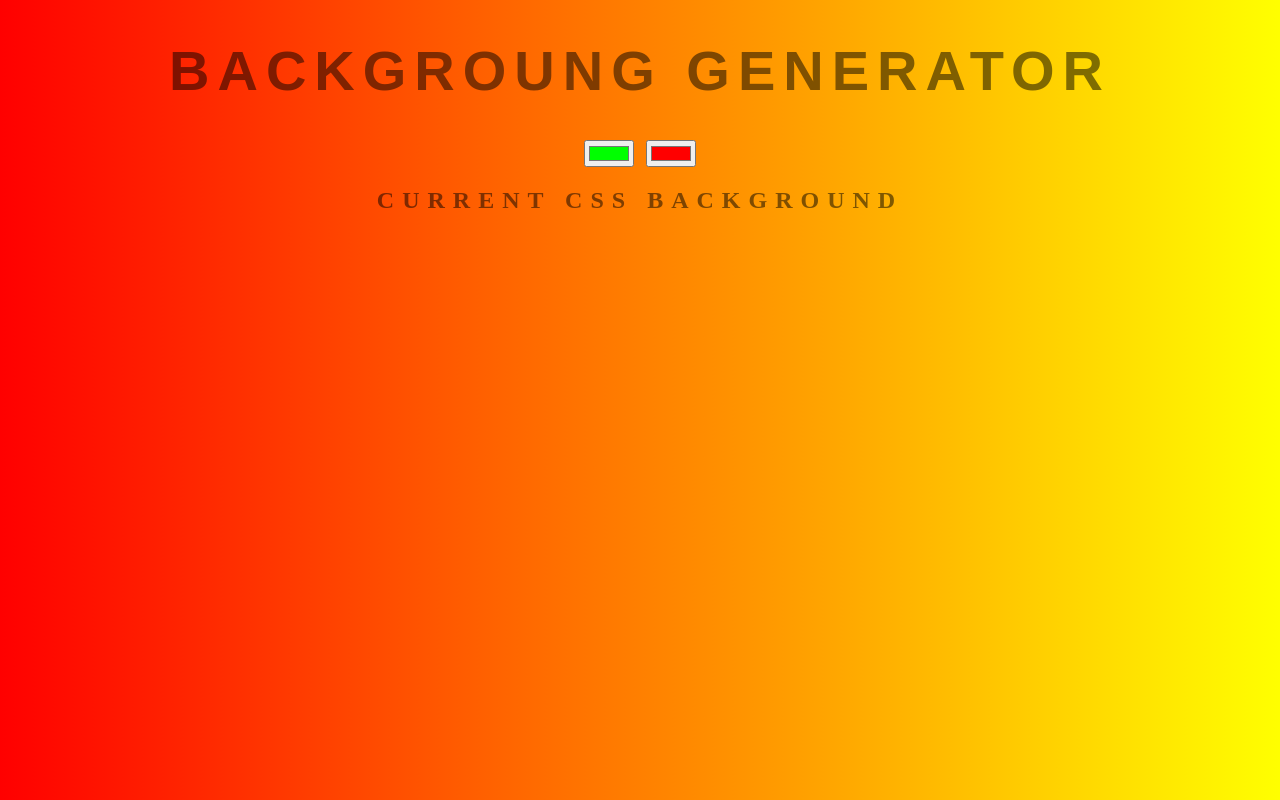
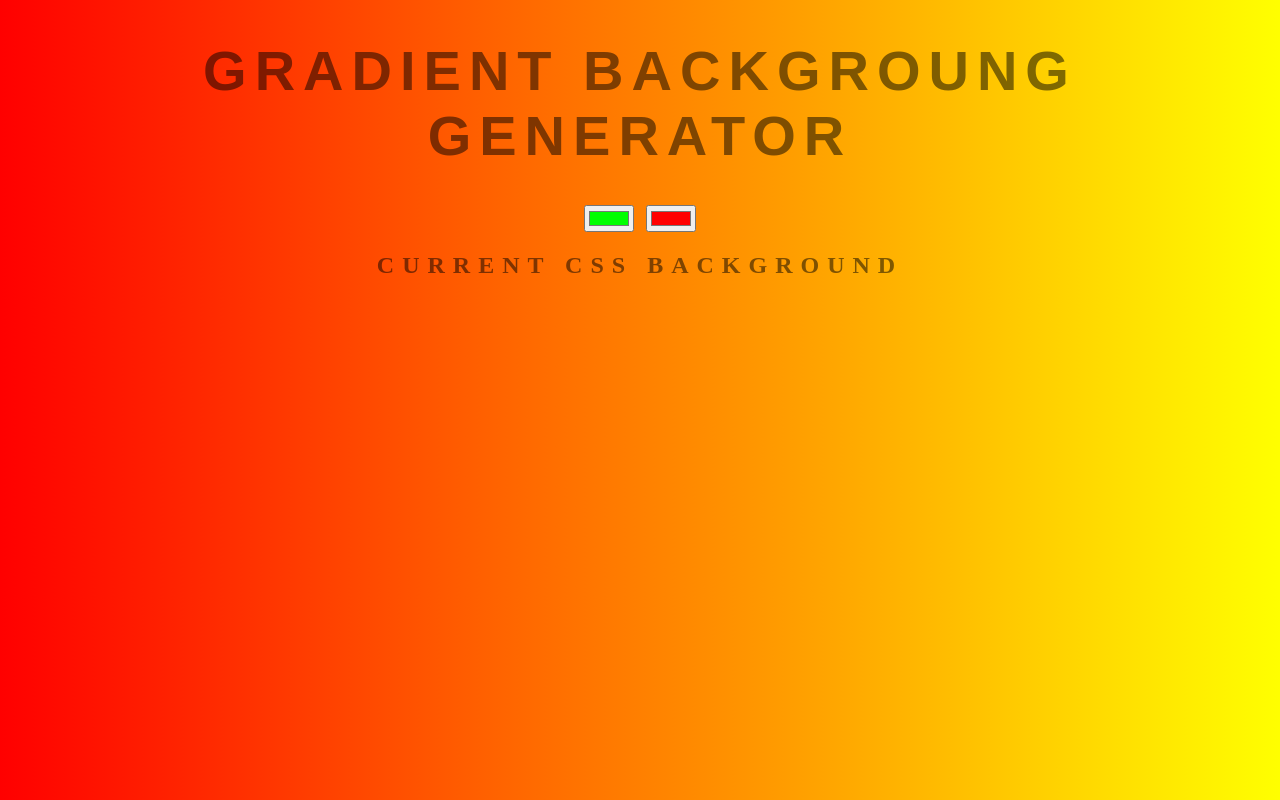
Before and after one commit to ToggleBoy/background-genenrator, a plain HTML site: page index.html in a window 1280 px wide. Drawn offline with Linux system fonts and the light colour scheme.

Commit message:
heading changed

```diff
--- a/index.html
+++ b/index.html
@@ -8,7 +8,7 @@
     <link rel="stylesheet" href="styles.css">
 </head>
 <body id="gradient">
-    <h1>Backgroung Generator</h1>
+    <h1>Gradient Backgroung Generator</h1>
     <input class='color1' type="color" name="color1" value="#00ff00">
     <input class='color2' type="color" name="color2" value="#ff0000">
     <h2>Current CSS Background</h2>
```
